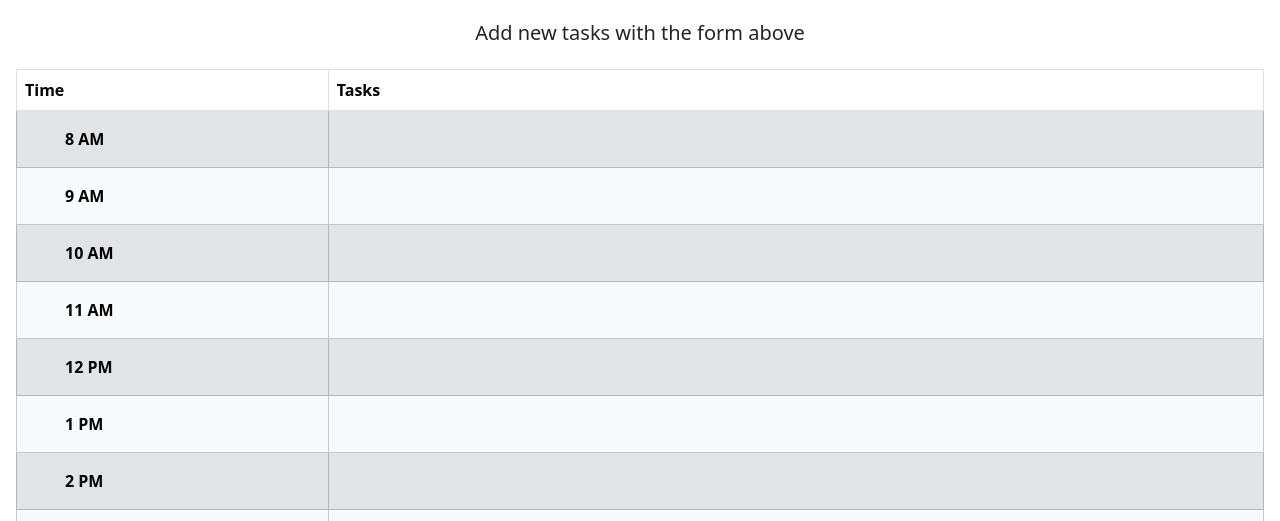
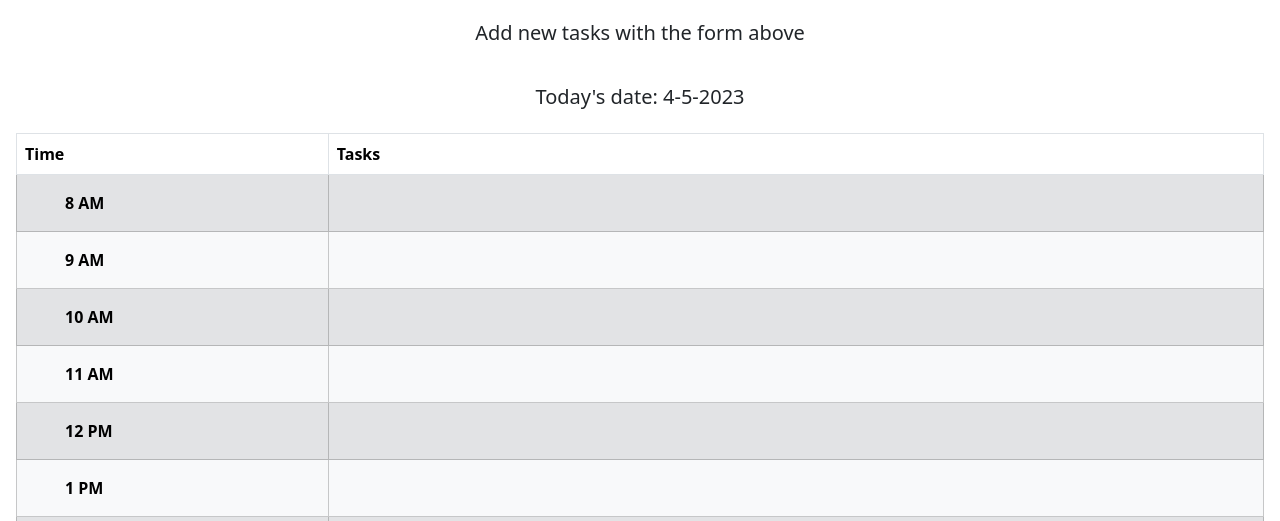
Before and after one commit to kgil60/work-day-scheduler, a website: page index.html in a window 1280 px wide. Shown: the part 279-800 px from the top of the page. Drawn offline with nearby package versions, Linux system fonts and the light colour scheme.

Commit message:
make dates dynamic

```diff
--- a/index.html
+++ b/index.html
@@ -46,6 +46,7 @@
         <div class="text-center">
             <h2 class="p-3">Here's what your day looks like...</h2>
             <h5 class="p-3">Add new tasks with the form above</h5>
+            <h5 class="p-3">Today's date: <span id="date"></span></h5>
         </div>
 
 
--- a/index.js
+++ b/index.js
@@ -2,6 +2,7 @@
 const body = $('body');
 const form = $('#form');
 let yearSpan = $('#year');
+let currentDateSpan = $('#date');
 
 // DATA ARRAY
 let workDayArray = JSON.parse(localStorage.getItem('data'));
@@ -121,9 +122,21 @@ const updateTask = (e) => {
             localStorage.setItem('data', JSON.stringify(workDayArray));
 
             location.reload();
-        }
-    }
-}
+        };
+    };
+};
+
+const datesFormatter = () => {
+    const date = new Date();
+
+    let day = date.getDate();
+    let month = date.getMonth();
+    let year = date.getFullYear();
+
+    $(currentDateSpan).text(`${month + 1}-${day}-${year}`);
+    $(yearSpan).text(year);
+};
+
 
 $(form).on('submit', formSubmissionHandler);
 $(body).on('click', deleteTaskHandler);
@@ -131,3 +144,4 @@ $(body).on('click', editBtnHandler);
 $(body).on('click', updateTask);
 
 displayData(workDayArray);
+datesFormatter();
```
